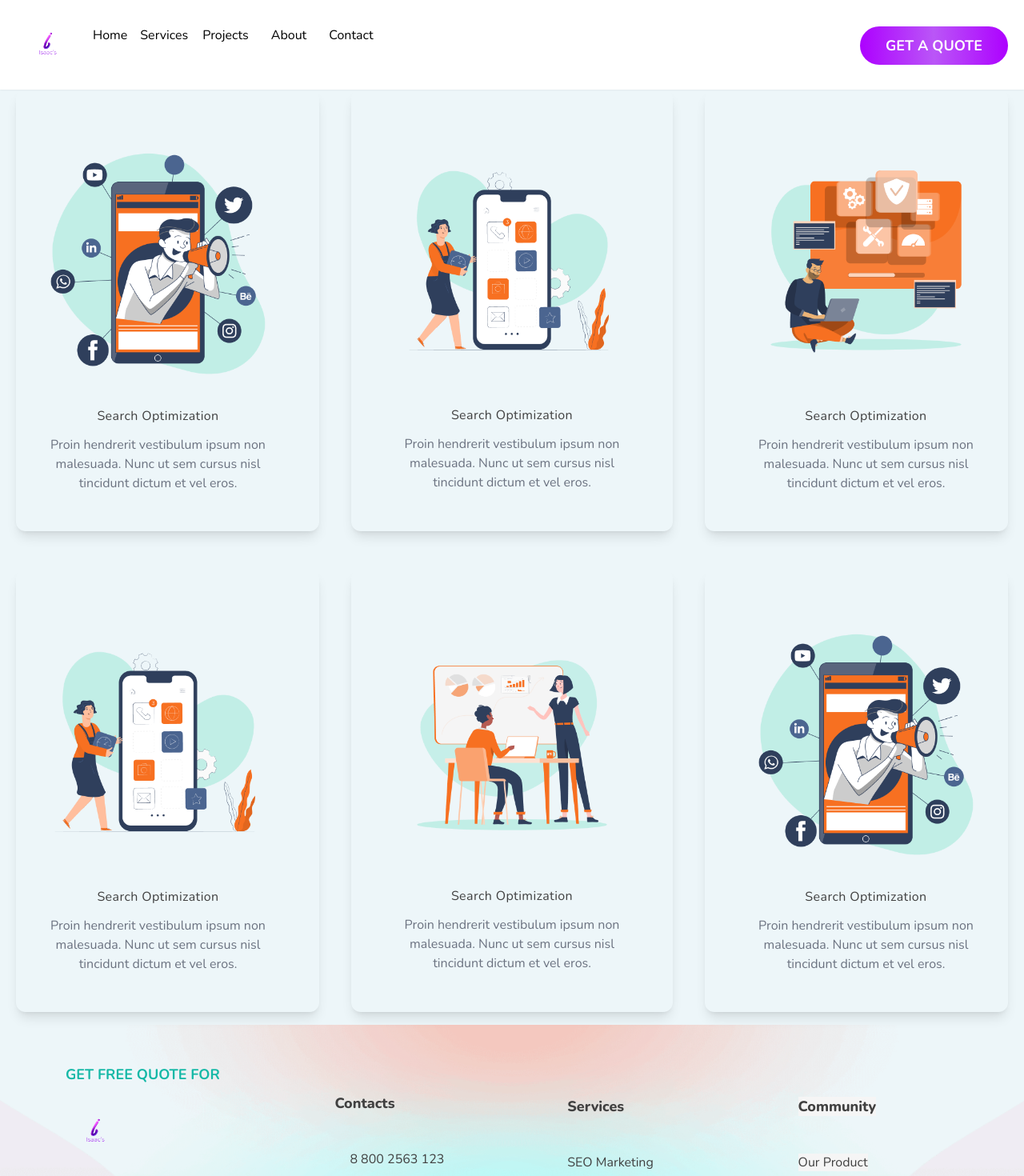
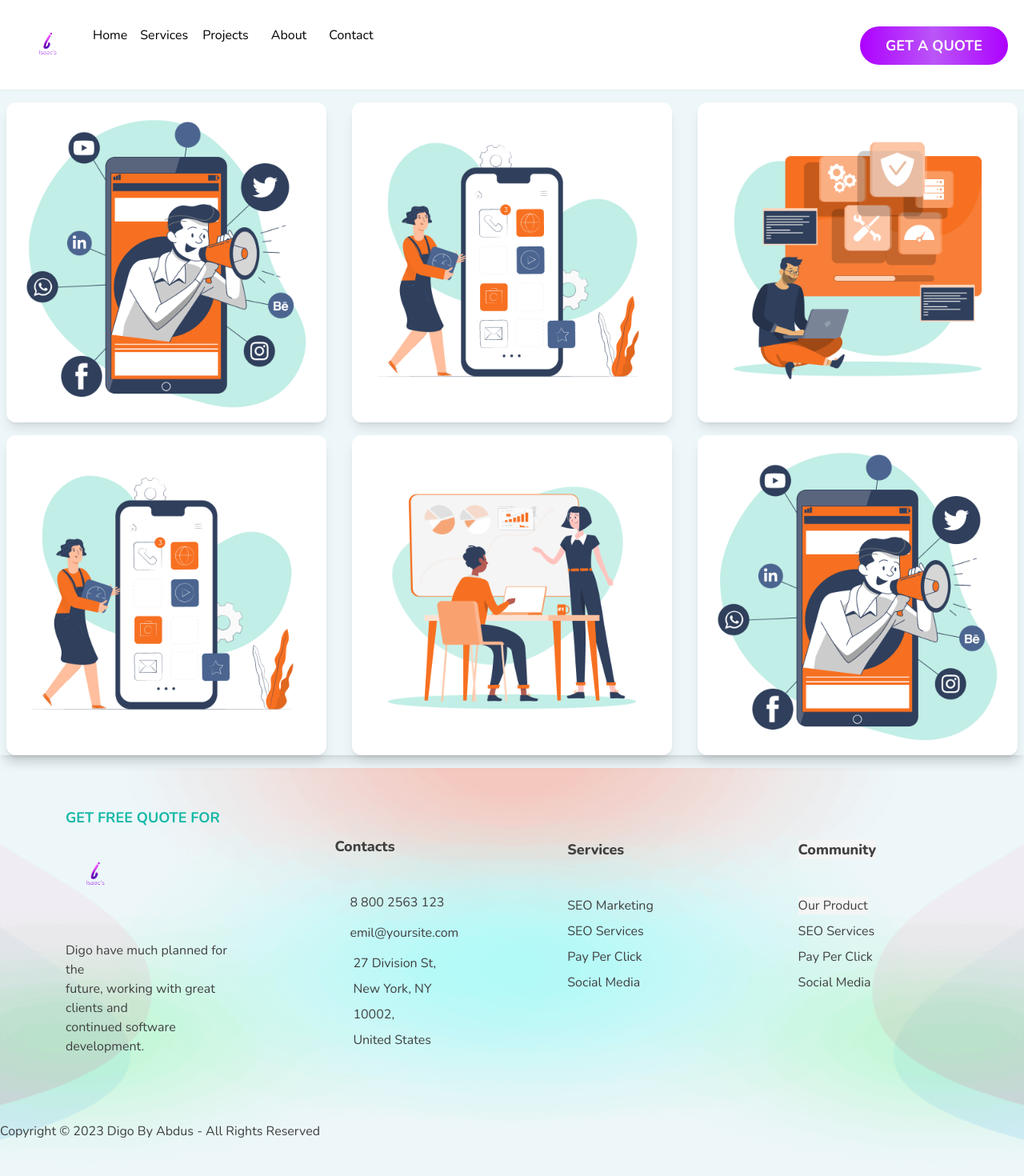
Before and after one commit to Isaacs-Web-Technologies/isaacs-website, a Next.js app: page /Projects in a window 1280 px wide. Shown: the top 1470 px of the page at 80% size. Built offline with nearby package versions, Linux system fonts and the light colour scheme; a web font is replaced by a local one.

Commit message:
project anime

```diff
--- a/components/ProjectComponent/ProjectGrid.jsx.jsx
+++ b/components/ProjectComponent/ProjectGrid.jsx.jsx
@@ -1,121 +1,69 @@
 const ProjectGrid = () => {
+  const imageData = [
+    {
+      id: 1,
+      imageUrl: '/img/portfolio1.png',
+      title: 'Image 1',
+      description: 'Short description for image 1',
+      detailedText: 'Detailed text for image 1',
+    },
+    {
+      id: 2,
+      imageUrl: '/img/portfolio2.png',
+      title: 'Image 2',
+      description: 'Short description for image 2',
+      detailedText: 'Detailed text for image 2',
+    },
+    {
+      id: 3,
+      imageUrl: '/img/portfolio3.png',
+      title: 'Image 3',
+      description: 'Short description for image 3',
+      detailedText: 'Detailed text for image 3',
+    },
+    {id: 4,
+      imageUrl: '/img/portfolio4.png',
+      title: 'Image 4',
+      description: 'Short description for image 1',
+      detailedText: 'Detailed text for image 1',
+    },
+    {
+      id: 5,
+      imageUrl: '/img/portfolio5.png',
+      title: 'Image 5',
+      description: 'Short description for image 3',
+      detailedText: 'Detailed text for image 2',
+    },
+    {
+      id: 6,
+      imageUrl: '/img/portfolio6.png',
+      title: 'Image 6',
+      description: 'Short description for image 3',
+      detailedText: 'Detailed text for image 3',
+    },
+  ];
   return (
-        <section className="flex flex-col mb-4 items-stretch">
-{/*ist row 1  */}
-          <div className="w-full px-5 max-md:max-w-full gap-5 flex max-md:flex-col max-md:items-stretch max-md:gap-0">
+    <div className="grid grid-cols-1 my-4  sm:grid-cols-2 md:grid-cols-3 gap-4 shadow-lg ">
+      {imageData.map((image) => (
+        <div key={image.id} className=" bg-white relative mx-2 rounded-xl shadow-lg  group object-contain">
+          <img
+            src={image.imageUrl}
+            alt={image.title}
+            className="w-full h-auto cursor-pointer transition-all duration-300 transform group-hover:scale-105"
+          />
+          <div className="absolute inset-0 flex items-center justify-center bg-black bg-opacity-50 opacity-0 group-hover:opacity-100 transition-opacity duration-300">
+            <div className="text-white ">
+              <h3 className="text-lg font-bold">{image.title}</h3>
+              <p className="text-sm bottom-0 left-0 ">{image.description}</p>
+              <p className="text-xs hidden group-hover:block">{image.detailedText}</p>
+            </div>
+          </div>
+        </div>
+      ))}
+    </div>
+  );
+};
 
-              <div className="flex  flex-col items-stretch w-[33%] max-md:w-full max-md:ml-0">
-                <div className="items-center shadow-lg flex grow flex-col text-base text-center pl-6 pr-12 py-12 rounded-xl max-md:max-w-full max-md:mt-10 max-md:px-5">
-                  <img loading="lazy"
-                  src="/img/portfolio1.png"
-                  className="aspect-[0.91] object-contain object-center w-full self-stretch"
-                  />
-                  <h5 className="text-neutral-700 leading-[169%] tracking-wide whitespace-nowrap mt-2.5">Search Optimization</h5>
-                  <p className="text-gray-500 leading-6 w-[280px] mt-2.5">Proin hendrerit vestibulum ipsum non malesuada. Nunc ut sem cursus nisl tincidunt dictum et vel eros.</p>
-                   {/* Hidden content */}
-                   {/* <div className="opacity-0 hover:opacity-100 duration-300 absolute inset-0 z-10 flex justify-center items-center text-6xl text-white font-semibold">
-                   Lorem ipsum dolor sit amet consectetur adipisicing elit. Molestiae facilis accusantium mollitia eligendi illum consequatur laborum vel culpa,
-                    facere rem totam! Distinctio iure vero in qui nulla voluptates veniam maiores!
-                   </div> */}
-
-                  {/* End of hidden content */}
-                </div>
-              </div>
-              {/* 2 */}
-              <div className="flex flex-col items-stretch w-[35%] ml-5 max-md:w-full max-md:ml-0">
-                <div className="items-center shadow-lg flex grow flex-col text-base text-center px-12 py-12 rounded-xl max-md:max-w-full max-md:mt-10 max-md:px-5">
-                  <img loading="lazy"
-                  src="/img/portfolio2.png"
-                  className="aspect-[0.91] object-contain object-center w-full self-stretch" />
-                  <h5 className="text-neutral-700 leading-[169%] tracking-wide whitespace-nowrap mt-2.5">Search Optimization</h5>
-                  <p className="text-gray-500 leading-6 w-[280px] mt-2.5">Proin hendrerit vestibulum ipsum non malesuada. Nunc ut sem cursus nisl tincidunt dictum et vel eros.</p>
-                   {/* Hidden content */}
-                   {/* <div className="opacity-0 hover:opacity-100 duration-300 absolute inset-0 z-10 flex justify-center items-center text-6xl text-white font-semibold">
-                   Lorem ipsum dolor sit amet consectetur adipisicing elit. Molestiae facilis accusantium mollitia eligendi illum consequatur laborum vel culpa,
-                    facere rem totam! Distinctio iure vero in qui nulla voluptates veniam maiores!
-                   </div> */}
-
-                  {/* End of hidden content */}
-                </div>
-              </div>
-              {/* 3 */}
-              <div className="flex flex-col items-stretch w-[33%] ml-5 max-md:w-full max-md:ml-0">
-                <div className="items-center shadow-lg flex grow flex-col text-base text-center pl-12 pr-6 py-12 rounded-xl max-md:max-w-full max-md:mt-10 max-md:px-5">
-                  <img loading="lazy"
-                  src="/img/portfolio3.png"
-                  className="aspect-[0.91] object-contain object-center w-full self-stretch" />
-                  <h5 className="text-neutral-700 leading-[169%] tracking-wide whitespace-nowrap mt-2.5">Search Optimization</h5>
-                  <p className="text-gray-500 leading-6 w-[280px] mt-2.5">Proin hendrerit vestibulum ipsum non malesuada. Nunc ut sem cursus nisl tincidunt dictum et vel eros.</p>
-                 {/* Hidden content */}
-                 {/* <div className="opacity-0 hover:opacity-100 duration-300 absolute inset-0 z-10 flex justify-center items-center text-6xl text-white font-semibold">
-                   Lorem ipsum dolor sit amet consectetur adipisicing elit. Molestiae facilis accusantium mollitia eligendi illum consequatur laborum vel culpa,
-                    facere rem totam! Distinctio iure vero in qui nulla voluptates veniam maiores!
-                   </div> */}
-
-                  {/* End of hidden content */}</div>
-              </div>
-
-          </div>
-
-{/* second row,1 */}
-          <div className="w-full mt-12 px-5 max-md:max-w-full max-md:mt-10 gap-5 flex max-md:flex-col max-md:items-stretch max-md:gap-0">
-
-              <div className="flex flex-col items-stretch w-[33%] max-md:w-full max-md:ml-0">
-                <div className="items-center shadow-lg flex grow flex-col text-base text-center pl-6 pr-12 py-12 rounded-xl max-md:max-w-full max-md:mt-10 max-md:px-5">
-                  <img loading="lazy"
-                  src="/img/portfolio4.png"
-                  className="aspect-[0.91] object-contain object-center w-full self-stretch" />
-                  <h5 className="text-neutral-700 leading-[169%] tracking-wide whitespace-nowrap mt-2.5" aria-label="Search Optimization">Search Optimization</h5>
-                  <p className="text-gray-500 leading-6 w-[280px] mt-2.5">Proin hendrerit vestibulum ipsum non malesuada. Nunc ut sem cursus nisl tincidunt dictum et vel eros.</p>
-                 {/* Hidden content */}
-                 {/* <div className="opacity-0 hover:opacity-100 duration-300 absolute inset-0 z-10 flex justify-center items-center text-6xl text-white font-semibold">
-                   Lorem ipsum dolor sit amet consectetur adipisicing elit. Molestiae facilis accusantium mollitia eligendi illum consequatur laborum vel culpa,
-                    facere rem totam! Distinctio iure vero in qui nulla voluptates veniam maiores!
-                   </div> */}
-
-                  {/* End of hidden content */}
-                </div>
-
-              </div>
-                {/* 2 */}
-              <div className="flex flex-col items-stretch w-[35%] ml-5 max-md:w-full max-md:ml-0">
-                <div className="items-center shadow-lg flex grow flex-col text-base text-center px-12 py-12 rounded-xl max-md:max-w-full max-md:mt-10 max-md:px-5">
-                  <img loading="lazy"
-                  src="/img/portfolio5.png"
-                  className="aspect-[0.91] object-contain object-center w-full self-stretch" />
-                  <h5 className="text-neutral-700 leading-[169%] tracking-wide whitespace-nowrap mt-2.5" aria-label="Search Optimization">Search Optimization</h5>
-                  <p className="text-gray-500 leading-6 w-[280px] mt-2.5">Proin hendrerit vestibulum ipsum non malesuada. Nunc ut sem cursus nisl tincidunt dictum et vel eros.</p>
-                   {/* Hidden content */}
-                   {/* <div className="opacity-0 hover:opacity-100 duration-300 absolute inset-0 z-10 flex justify-center items-center text-6xl text-white font-semibold">
-                   Lorem ipsum dolor sit amet consectetur adipisicing elit. Molestiae facilis accusantium mollitia eligendi illum consequatur laborum vel culpa,
-                    facere rem totam! Distinctio iure vero in qui nulla voluptates veniam maiores!
-                   </div> */}
-
-                  {/* End of hidden content */}
-                </div>
-              </div>
-              {/* 3 */}
-              <div className="flex flex-col items-stretch w-[33%] ml-5 max-md:w-full max-md:ml-0">
-                <div className="items-center shadow-lg flex grow flex-col text-base text-center pl-12 pr-6 py-12 rounded-xl max-md:max-w-full max-md:mt-10 max-md:px-5">
-                  <img loading="lazy"
-                  src="/img/portfolio6.png"
-                  className="aspect-[0.91] object-contain object-center w-full self-stretch" />
-                  <h5 className="text-neutral-700 leading-[169%] tracking-wide whitespace-nowrap mt-2.5" aria-label="Search Optimization">Search Optimization</h5>
-                  <p className="text-gray-500 leading-6 w-[280px] mt-2.5">Proin hendrerit vestibulum ipsum non malesuada. Nunc ut sem cursus nisl tincidunt dictum et vel eros.</p>
-                   {/* Hidden content */}
-                   {/* <div className="opacity-0 hover:opacity-100 duration-300 absolute inset-0 z-10 flex justify-center items-center text-6xl text-white font-semibold">
-                   Lorem ipsum dolor sit amet consectetur adipisicing elit. Molestiae facilis accusantium mollitia eligendi illum consequatur laborum vel culpa,
-                    facere rem totam! Distinctio iure vero in qui nulla voluptates veniam maiores!
-                   </div>
-                   */}
-                  {/* End of hidden content */}
-                </div>
-              </div>
-
-          </div>
-        </section>
-      );
-    }
 
 
 export default ProjectGrid
```
